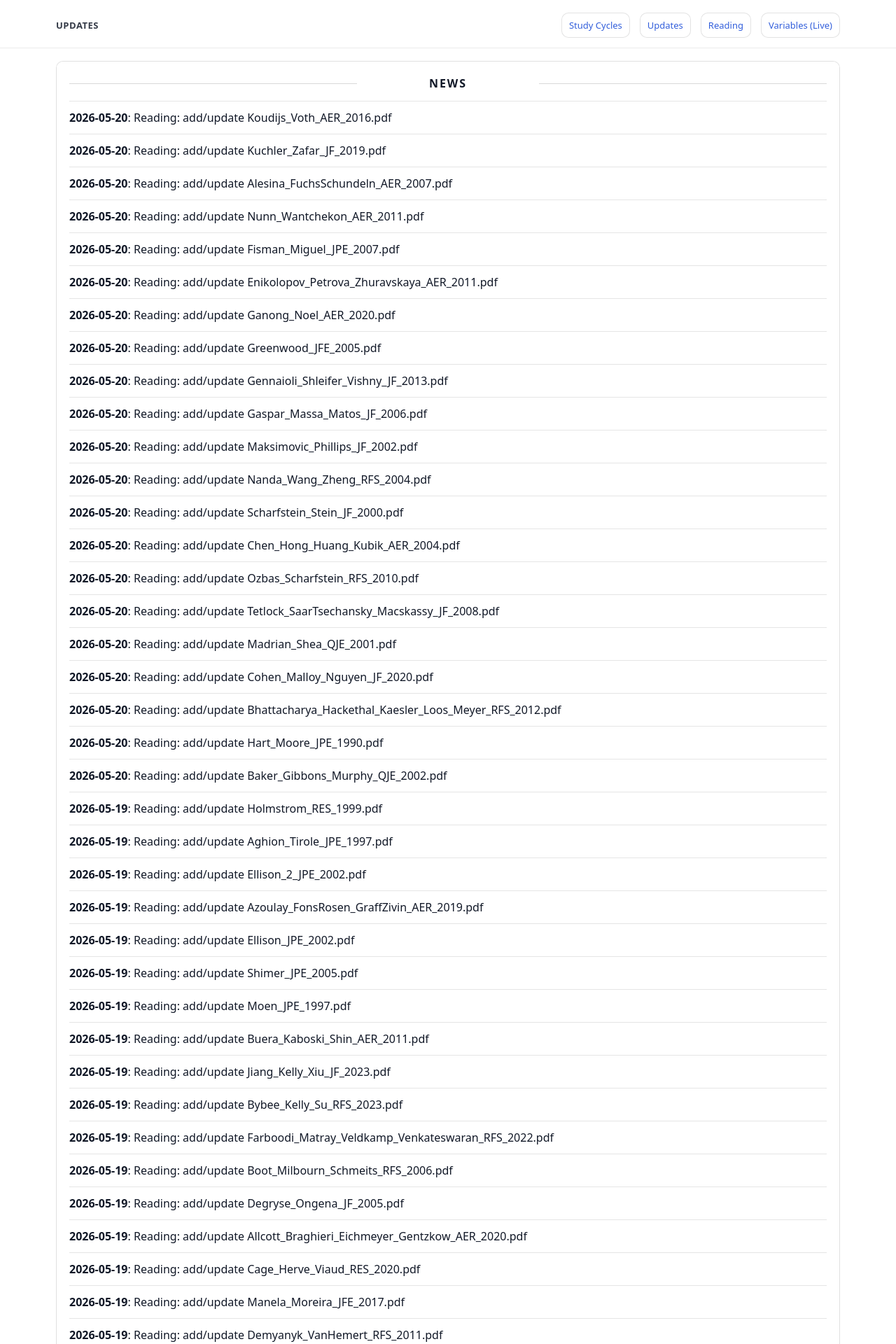
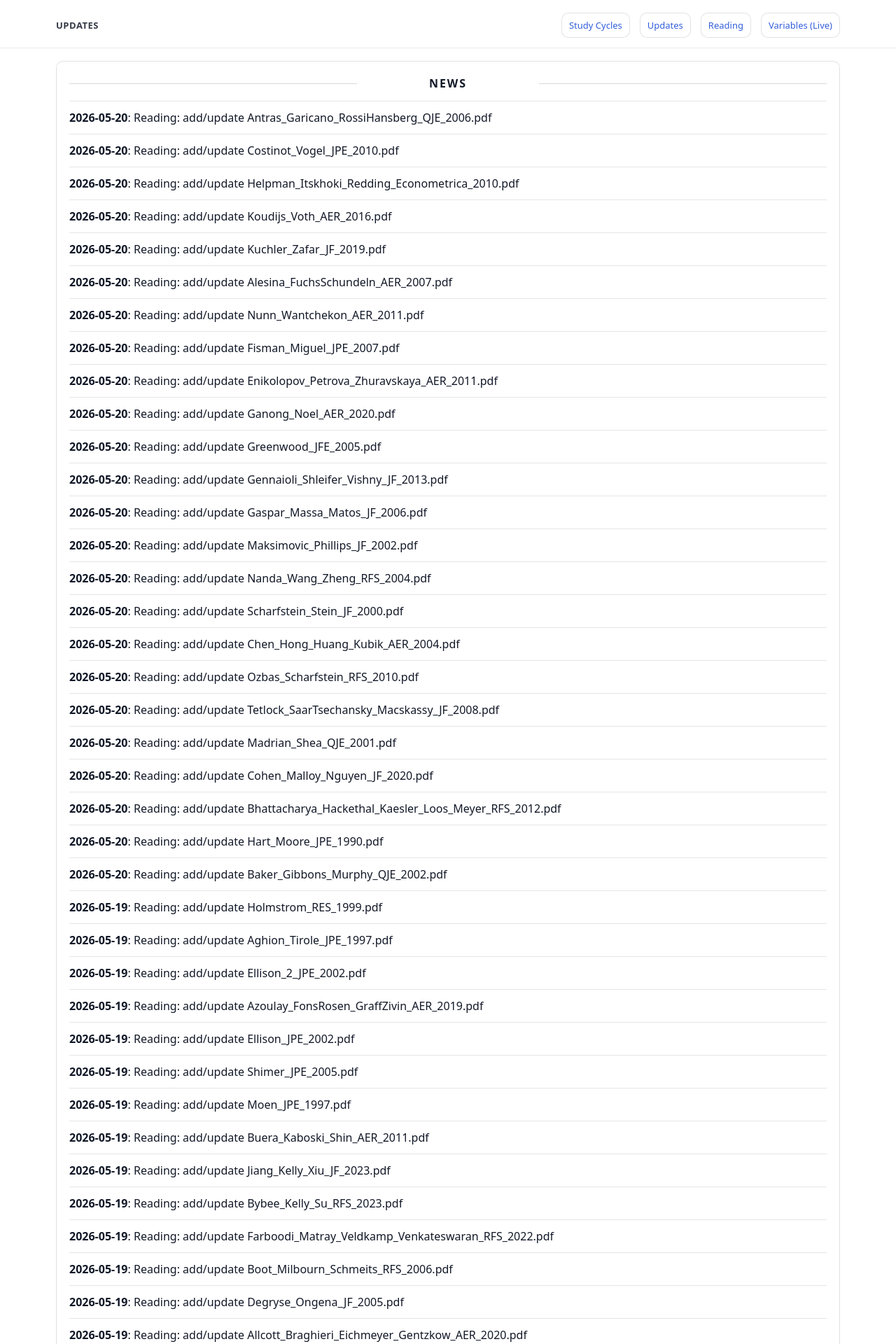
Before and after one commit to yaxinzn/study-archive, a Jekyll site: the page built from updates/index.md, in a window 1280 px wide. Shown: the top 1920 px of the page at 70% size. Built offline with Jekyll 4.4.1, drawn with Linux system fonts in a browser that asks for light colours; some of the changed text lies outside the part shown.

Commit message:
chore: update NEWS feed

```diff
--- a/_data/news.yml
+++ b/_data/news.yml
@@ -1,4 +1,13 @@
 # Auto-generated update history (sorted newest -> oldest). Do not edit manually.
+- ts: "1779271521"
+  date: "2026-05-20"
+  title: "Reading: add/update Antras_Garicano_RossiHansberg_QJE_2006.pdf"
+- ts: "1779271490"
+  date: "2026-05-20"
+  title: "Reading: add/update Costinot_Vogel_JPE_2010.pdf"
+- ts: "1779271447"
+  date: "2026-05-20"
+  title: "Reading: add/update Helpman_Itskhoki_Redding_Econometrica_2010.pdf"
 - ts: "1779270328"
   date: "2026-05-20"
   title: "Reading: add/update Koudijs_Voth_AER_2016.pdf"
```
